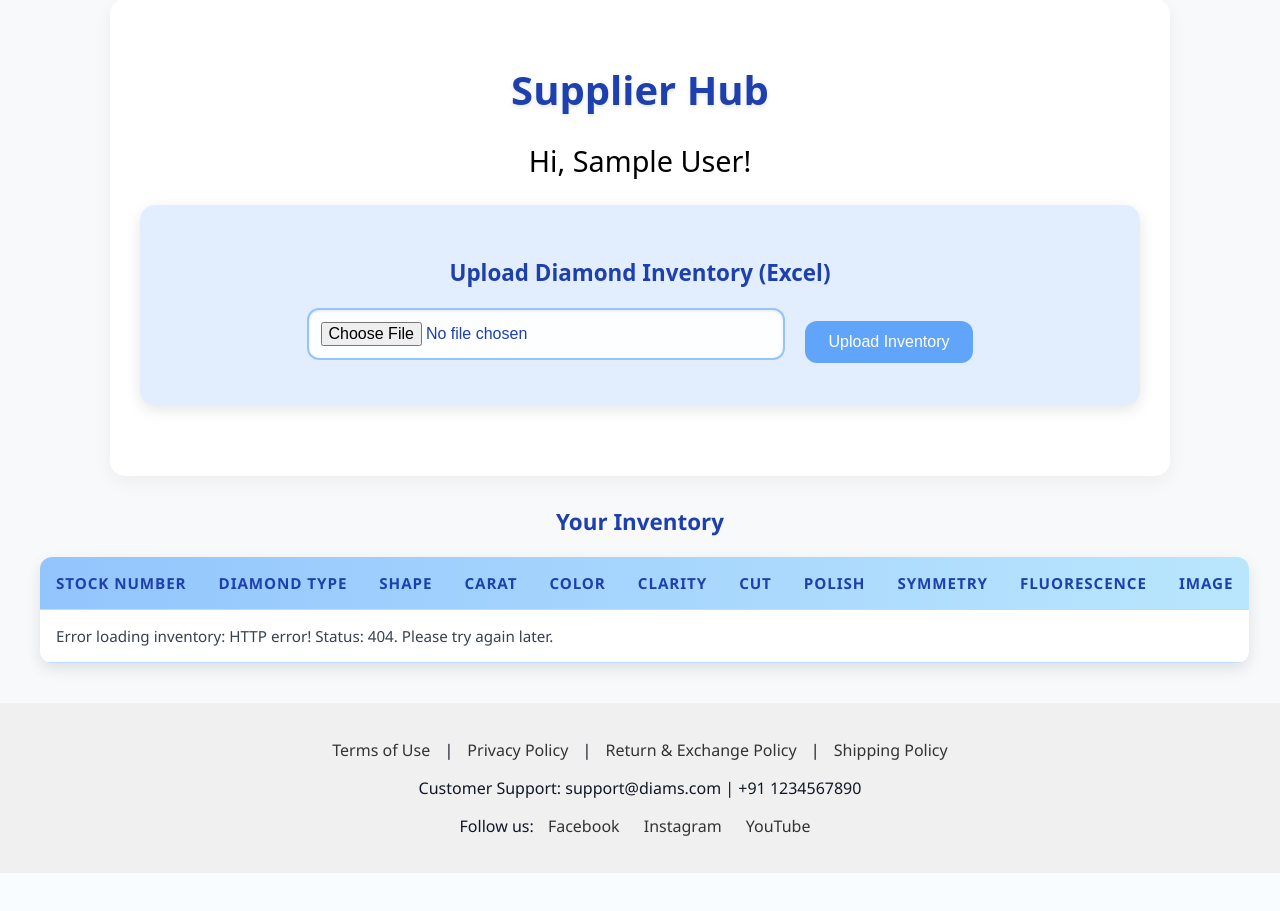
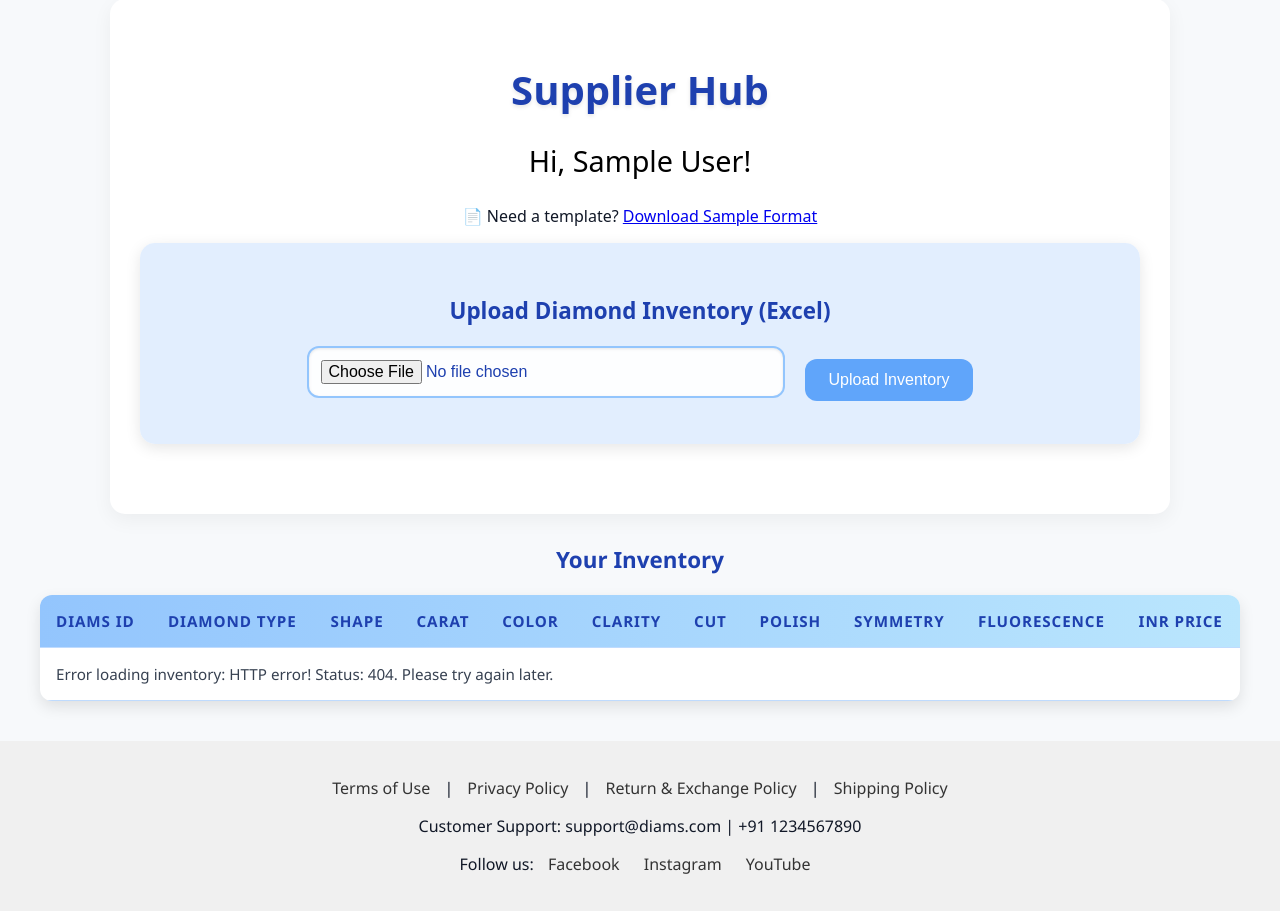
Before and after one commit to Jencyshah1211/diams_project, a Flask app: template templates/supplier_hub.html in a window 1280 px wide. Shown: the part 227-1138 px from the top of the page. Before the commit the page ends 1100 px from the top, so only its background shows below. Run offline with Flask 3, Linux system fonts and the light colour scheme; the template is opened without the code that fills it, so the values that code supplies are empty; the visitor is signed in with stand-in values (Sample User, id 1); parts of the project's set-up code (start-up, migrations or seed data) failed here and were passed over.

Commit message:
Update supplier_hub.html

```diff
--- a/templates/supplier_hub.html
+++ b/templates/supplier_hub.html
@@ -3,6 +3,15 @@
 <section class="supplier-hub">
   <h1>Supplier Hub</h1>
   <h2>Hi, {{ session['name'] }}!</h2>
+  <p style="text-align: center; margin-top: 10px">
+    📄 Need a template?
+    <a
+      href="{{ url_for('static', filename='sample_inventory.xlsx') }}"
+      download
+    >
+      Download Sample Format
+    </a>
+  </p>
   <div class="upload-section">
     <h3>Upload Diamond Inventory (Excel)</h3>
     <form
@@ -27,7 +36,7 @@
   <table id="inventory-table">
     <thead>
       <tr>
-        <th>Stock Number</th>
+        <th>Diams ID</th>
         <th>Diamond Type</th>
         <th>Shape</th>
         <th>Carat</th>
@@ -37,7 +46,7 @@
         <th>Polish</th>
         <th>Symmetry</th>
         <th>Fluorescence</th>
-        <th>Image</th>
+        <th>INR Price</th>
       </tr>
     </thead>
     <tbody id="inventory-table-body">
@@ -77,13 +86,7 @@
         .map((item) => {
           const carat =
             item.carat != null ? Number(item.carat).toFixed(2) : "0.00";
-          const imageUrl =
-            item.image_url &&
-            item.image_url !== "nan" &&
-            item.image_url !== "click here" &&
-            item.image_url.startsWith(("http://", "https://", "."))
-              ? item.image_url
-              : "";
+
           const cut = item.cut === "nan" ? "" : item.cut || "-";
           const polish = item.polish === "nan" ? "" : item.polish || "-";
           const symmetry = item.symmetry === "nan" ? "" : item.symmetry || "-";
@@ -92,7 +95,7 @@
 
           return `
           <tr>
-            <td>${item.stock_number || "-"}</td>
+            <td>${item.diams_id || "-"}</td>
             <td>${item.diamond_type || "-"}</td>
             <td>${item.shape || "-"}</td>
             <td>${carat}</td>
@@ -102,11 +105,7 @@
             <td>${polish}</td>
             <td>${symmetry}</td>
             <td>${fluorescence}</td>
-            <td>${
-              imageUrl
-                ? `<a href="${imageUrl}" target="_blank">View Image</a>`
-                : "-"
-            }</td>
+            <td>${item.inr_value || "-"}</td>
           </tr>
         `;
         })
```
